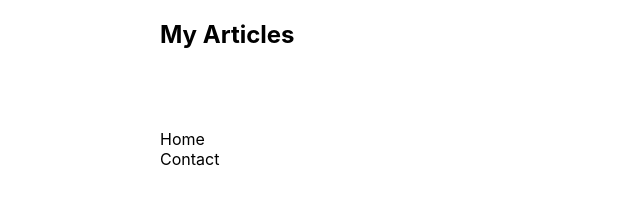
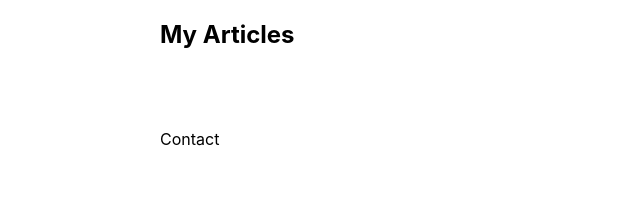
Before and after one commit to Joscord/react-router-tutorial, a React (Create React App) app: page /contact in a window 1280 px wide. Shown: the top 219 px of the page, without its empty margins (0-640 px from the left). Built offline with nearby package versions, Linux system fonts and the light colour scheme.

Commit message:
Modified App.js adding Switch component

```diff
--- a/src/App.js
+++ b/src/App.js
@@ -1,31 +1,29 @@
 import './App.css';
-// BrowserRouter es un enrutador. Anidamos nuestros componentes que usan rutas dentro de éste. Route nos permite generar una ruta.
-import { BrowserRouter, Route } from 'react-router-dom'
+import { BrowserRouter, Route, Switch } from 'react-router-dom';
 import Home from './pages/Home';
 import Contact from './pages/Contact';
 import About from './pages/About';
 
 const App = () => {
 	return (
-    <div className="app">
-      {/* Este componente envuelve todo componente que use rutas */}
+		<div className='app'>
 			<BrowserRouter>
 				<nav>
 					<h1>My Articles</h1>
 				</nav>
-        {/* Creamos una ruta usando Route y anidamos el componente que usará esa ruta. La prop path es el path o la ruta de la página */}
-        <Route path=''>
-          {/* Anidamos el componente Home dentor de Route */}
-          <Home/>
+
+				<Switch>
+					<Route exact path='/'>
+						<Home />
 					</Route>
 					<Route path='/about'>
-          <About/>
+						<About />
 					</Route>
-        {/* Este es otra forma de escribir/anidar un componente dentro de una ruta*/}
-        <Route path='/contact' component={Contact}/>
+					<Route path='/contact' component={Contact} />
+				</Switch>
 			</BrowserRouter>
 		</div>
 	);
-}
+};
 
 export default App;
```
Lines whose indentation alone changed are shown as unchanged.
